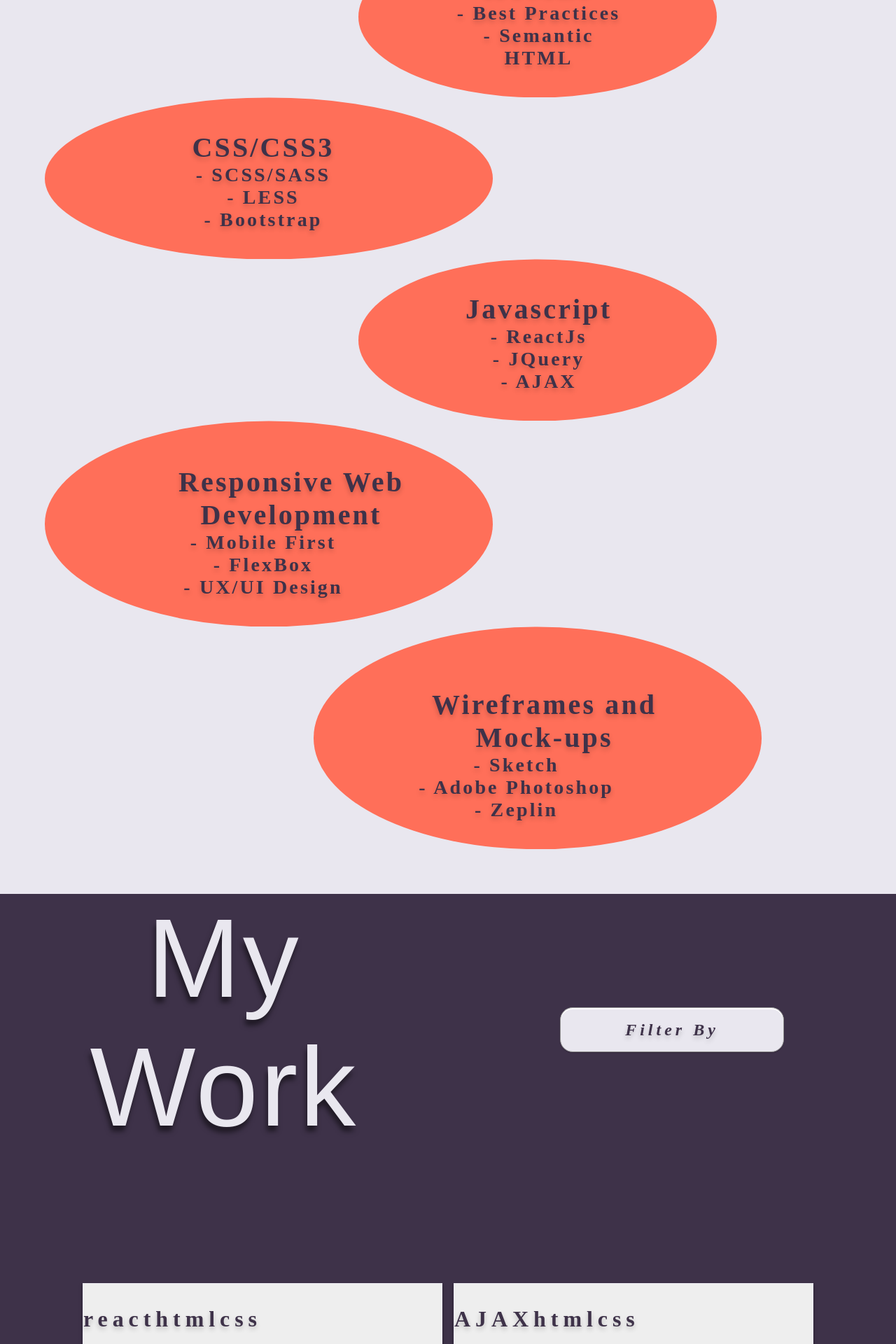
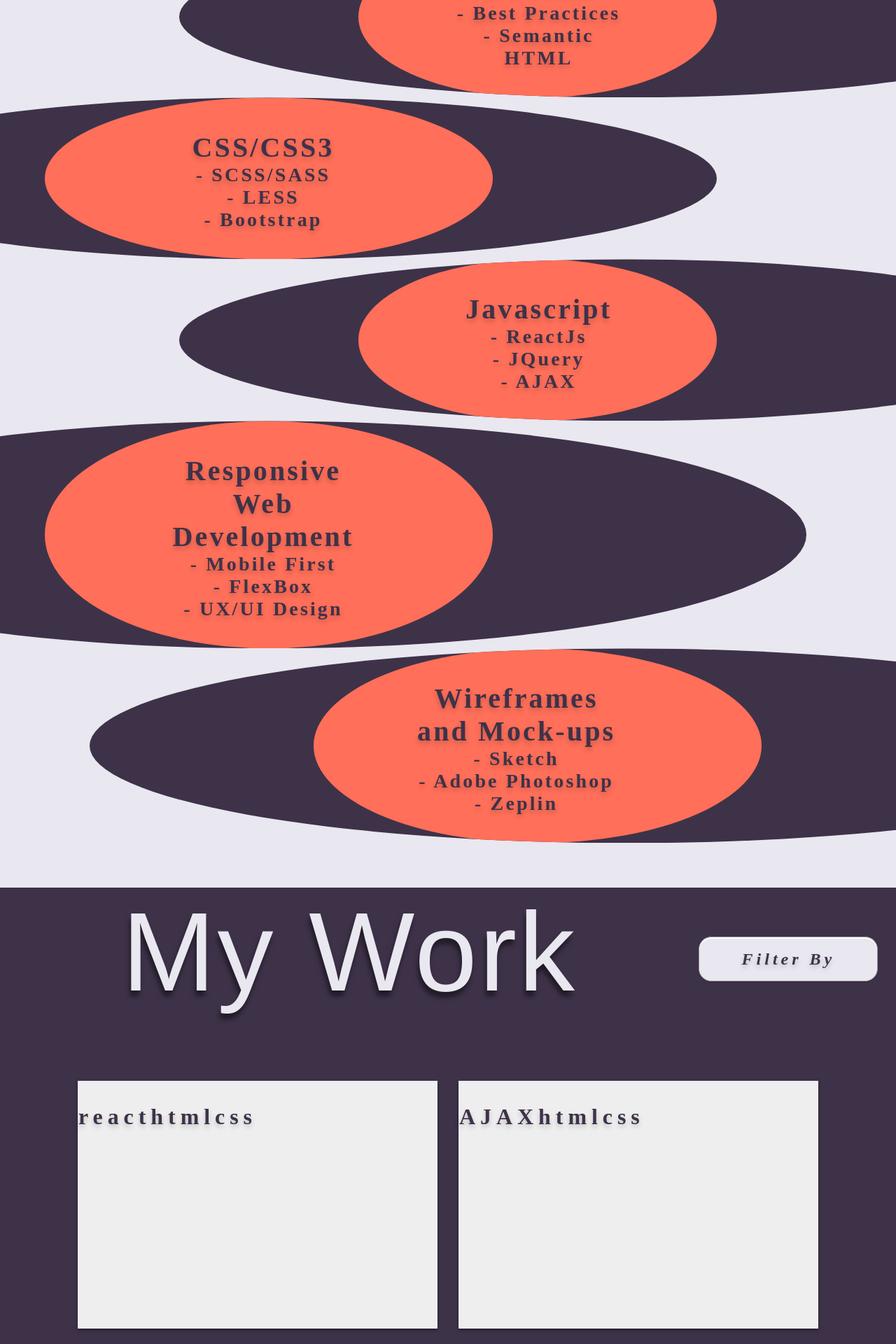
Before and after one commit to LaurenwallerDesigns/portfolio, a React (Create React App) app: page / in a window 1280 px wide. Shown: the part 1180-3100 px from the top of the page at 70% size. Built offline with nearby package versions, Linux system fonts and the light colour scheme; a web font is replaced by a local one.

Commit message:
changed the hover of blurb so it is more readable. organized the media query

```diff
--- a/src/App.js
+++ b/src/App.js
@@ -95,7 +95,7 @@
   }
 
   insertText() {
-    const blurbs = document.querySelectorAll(".blurbs div");
+    const blurbs = document.querySelectorAll(".blurbs .blurb-container");
     blurbs.forEach( b => {
       const div = document.createElement("div");
       div.setAttribute("class", "div-blurb-text");
--- a/src/Blurbs.js
+++ b/src/Blurbs.js
@@ -3,7 +3,9 @@
 class Blurbs extends React.Component {
 	render () {
 		return (
-			<div id={this.props.id} className={this.props.className}>
+			<div class="container">
+				<div id={this.props.id} className={this.props.className}>
+				</div>
 			</div>
 		);
 	}
--- a/src/style.scss
+++ b/src/style.scss
@@ -1,6 +1,6 @@
 @import 'colors', 'fonts', 'mixins', 'textBlurbs', 'animate';
-$breakpoint-tablet-port: 768px;
-$breakpoint-tablet-land: 1024px;
+$breakpoint-tablet-port: 48em;
+$breakpoint-tablet-land: 64em;
 
 //background
 * {
@@ -36,23 +36,11 @@
 	margin-top: 0px;
 	padding-top: 10vmin;
 	@include title-mobile-p;
-	@media (min-width: $breakpoint-tablet-port) {
-		padding-top: 3%;
-	}
-	@media (min-width: $breakpoint-tablet-land) {
-		padding-top: 8%;
-	}
 }
 
 .subtitle-text {
 	margin-top: 25vmin;
 	@include header-subtitle-mobile-p;
-	@media (min-width: $breakpoint-tablet-port) {
-		margin-top: 20%;
-	}
-	@media (min-width: $breakpoint-tablet-land) {
-		margin-top: 10%;
-	}
 }
 
 //arrows
@@ -64,22 +52,11 @@
 	width: 10vw;
 	height: 20vh;
 	z-index: 4;
-	@media (min-width: $breakpoint-tablet-land) {
-		width: 10vw;
-	}
 }
 
 .arrow {
   	width: 100%;
   	height: 50%;
-  	@media (min-width: $breakpoint-tablet-port) {
-		width: 80%;
-		height: 60%;
-	}
-	@media (min-width: $breakpoint-tablet-land) {
-		width: 100%;
-		height: 80%;
-	}
 }
 
 .hide {
@@ -144,23 +121,61 @@
 .blurbs{
 	height: auto;
 	padding-bottom: 5%;
-	div:nth-child(-n + 1){
+	.container{
+		background-color: $dkpurple;
+	}
+	.container:nth-child(1){
+		@include transform(50%, 50%, 70%);
+		transition: padding 1s;
+		&:hover {
+			padding: 0px 0px 10px 10px;
+		}
+	}
+	.container:nth-child(2){
+		@include transform(50%, 50%, 30%);
+		transition: padding 1s;
+		&:hover {
+			padding: 0px 10px 10px 0px;
+		}
+	}
+	.container:nth-child(3){
+		@include transform(50%, 50%, 70%);
+		transition: padding 1s;
+		&:hover {
+			padding: 0px 0px 10px 10px;
+		}
+	}
+	.container:nth-child(4){
+		@include transform(60%, 50%, 30%);
+		transition: padding 1s;
+		&:hover {
+			padding: 0px 10px 10px 0px;
+		}
+	}
+	.container:nth-child(5){
+		@include transform(60%, 50%, 70%);
+		transition: padding 1s;
+		&:hover {
+			padding: 0px 10px 10px 10px;
+		}
+	}
+	.blurb-container:nth-child(-n + 1){
 		height: auto;
 		.blurb-title {
 			padding-top: 3vmin;
 		}
 	}
-	div:nth-child(n + 2){
+	.blurb-container:nth-child(n + 2){
 		height: auto;
 	}
-	div:nth-child(n + 4){
+	.blurb-container:nth-child(n + 4){
 		height: auto;
 		.blurb-title {
 			width: 50vmin;
 			padding-top: 5vmin;
 		}
 	}
-	div:nth-child(5){
+	.blurb-container:nth-child(5){
 		.blurb-title {
 			padding-top: 8vmin;
 		}
@@ -171,119 +186,31 @@
 
 #one {
 	@include transform(50%, 50%, 70%);
-	&:hover {
-		@include transform(100%, 50%, 30%);
-	}
-	@media (min-width: $breakpoint-tablet-land) {
-		@include transform(50%, 50%, 70%);
-		&:hover {
-			@include transform(100%, 50%, 30%);
-		}
-	}
 	@include blurb-sizing($left: false, $width: false);
 }
 
 #two {
 	@include transform(50%, 50%, 30%);
-	&:hover {
-		@include transform(100%, 50%, 70%);
-	}
-	@media (min-width: $breakpoint-tablet-land) {
-		@include transform(55%, 45%, 30%);
-		&:hover {
-			@include transform(100%, 45%, 70%);
-		}
-	}
-
 	@include blurb-sizing($left: true, $width: false);
 }
 
 #three {
 	@include transform(50%, 50%, 70%);
-	&:hover {
-		@include transform(100%, 50%, 30%);
-	}
-	@media (min-width: $breakpoint-tablet-land) {
-		@include transform(55%, 45%, 70%);
-		&:hover {
-			@include transform(100%, 45%, 30%);
-		}
-	}
-
 	@include blurb-sizing($left: false, $width: false);
 }
 
 
 #four {
 	@include transform(60%, 50%, 30%);
-	&:hover {
-		@include transform(100%, 50%, 70%);
-	}
 	@include blurb-sizing($left: true, $width: true);
 }
 
 
 #five {
 	@include transform(60%, 50%, 70%);
-	&:hover {
-		@include transform(100%, 50%, 30%);
-	}
 	@include blurb-sizing($left: false, $width: true);
 }
 
-
-@media screen and (orientation: landscape) {
-	.right{
-		.div-blurb-text {
-			margin-left: auto;
-			margin-right: 28%;
-		}
-	}
-	.left{
-		.div-blurb-text {
-			margin-left: 15%;
-			margin-right: auto;
-		}
-	}
-
-	#one {
-		@include transform(20%, 50%, 60%);
-		&:hover {
-			@include transform(80%, 50%, 30%);
-		}
-	}
-
-	#two {
-		@include transform(25%, 50%, 30%);
-		&:hover {
-			@include transform(100%, 50%, 70%);
-		}
-	}
-
-	#three {
-		@include transform(20%, 50%, 60%);
-		&:hover {
-			@include transform(100%, 50%, 30%);
-		}
-	}
-
-
-	#four {
-		@include transform(25%, 50%, 30%);
-		&:hover {
-			@include transform(100%, 50%, 70%);
-		}
-	}
-
-
-	#five {
-		@include transform(25%, 50%, 60%);
-		&:hover {
-			@include transform(100%, 50%, 30%);
-		}
-	}
-
-}
 
 
 
@@ -307,9 +234,6 @@
   	@include section-three-title-mobile-p;
   	margin-top:	0%;
   	margin-bottom: 4%;
-  	@media (min-width: $breakpoint-tablet-port) {
-		@include center-element;
-   	}
 }
 
 .div-filter{
@@ -326,9 +250,6 @@
   @include filter-mobile-p;
   margin-bottom: 15px;
   @include text-shadow-20;
-  @media (min-width: $breakpoint-tablet-port) {
-  		height: 8vmin;
-	}
 }
 
 
@@ -410,11 +331,7 @@
 	padding-bottom: 5%;
 	justify-content: center;
 	background-color: $dkpurple;
-	@media (min-width: $breakpoint-tablet-port) {
-		margin-top: 10%;
-		flex-direction: row;
-		flex-wrap: wrap;
-	}
+
 	div {
 		width: 60vw;
 		min-height: 260px;
@@ -425,10 +342,6 @@
 		box-shadow: 0 2px 4px 0 $black-50;
 		border: solid 1px $lavender;
 		background-color: $dkpurple;
-		@media (min-width: $breakpoint-tablet-port) {
-			width: 40vw;
-			margin: 8px;
-		}
 	  	p {
 	  		text-align: center;
 	  		width: 10%;
@@ -436,39 +349,6 @@
 	}
 }
 
-
-@media screen and (orientation: landscape) {
-	.titlebtnContainer {
-		display: flex;
-		flex-direction: row;
-		align-items: center;
-	}
-	#filter-menu {
-		width: 40vw;
-		z-index: 4;
-		position: absolute;
-	}
-
-	.buttons {
-		width: 40vw;
-	}
-
-	.flex-project {
-		min-height: 100vh;
-		height: auto;
-		display: flex;
-		flex-direction: row;
-		flex-wrap:wrap;
-		padding-bottom: 5%;
-		justify-content: center;
-		div {
-			width: 40%;
-			height: 260px;
-			margin: 8px;
-		}
-	}
-
-}
 
 
 //section four
@@ -507,3 +387,144 @@
 	background-color: $orange;
 	@include email-btn-mobile-p;
 }
+
+
+
+//MEDIA QUERIES
+@media screen and (orientation: landscape) {
+	.right{
+		.div-blurb-text {
+			margin-left: auto;
+			margin-right: 28%;
+		}
+	}
+	.left{
+		.div-blurb-text {
+			margin-left: 15%;
+			margin-right: auto;
+		}
+	}
+
+	#one {
+		@include transform(20%, 50%, 60%);
+		&:hover {
+			@include transform(80%, 50%, 30%);
+		}
+	}
+
+	#two {
+		@include transform(25%, 50%, 30%);
+		&:hover {
+			@include transform(100%, 50%, 70%);
+		}
+	}
+
+	#three {
+		@include transform(20%, 50%, 60%);
+		&:hover {
+			@include transform(100%, 50%, 30%);
+		}
+	}
+
+
+	#four {
+		@include transform(25%, 50%, 30%);
+		&:hover {
+			@include transform(100%, 50%, 70%);
+		}
+	}
+
+
+	#five {
+		@include transform(25%, 50%, 60%);
+		&:hover {
+			@include transform(100%, 50%, 30%);
+		}
+	}
+	.titlebtnContainer {
+		display: flex;
+		flex-direction: row;
+		align-items: center;
+	}
+
+	.sectionthree-title {
+		flex-grow: 2;
+	}
+
+	#filter-menu {
+		width: 40vw;
+		z-index: 4;
+		position: absolute;
+	}
+	.div-filter{
+		width: 25vw;
+	}
+	.Button-Background{
+		width: 20vw;
+		margin-right: 2vw;
+	}
+
+	.buttons {
+		width: 40vw;
+	}
+
+	.flex-project {
+		min-height: 100vh;
+		height: auto;
+		display: flex;
+		flex-direction: row;
+		flex-wrap:wrap;
+		padding-bottom: 5%;
+		justify-content: center;
+		margin-top: 2%;
+		div {
+			width: 40%;
+			height: 44vh;
+		}
+	}
+
+}
+
+@media (min-width: $breakpoint-tablet-port) {
+	.title {
+		padding-top: 3%;
+	}
+	.subtitle-text{
+		margin-top: 20%;
+	}
+	.arrow{
+		width: 80%;
+		height: 60%;
+	}
+	.sectionthree-title{
+		@include center-element;
+	}
+	.Button-Background{
+		height: 8vmin;
+	}
+	.flex-project{
+		flex-direction: row;
+		flex-wrap: wrap;
+		div {
+			width: 40vw;
+			margin: 15px;
+		}
+	}
+}
+
+
+@media (min-width: $breakpoint-tablet-land) {
+	.title {
+		padding-top: 8%;
+	}
+	.subtitle-text {
+		margin-top: 10%;
+	}
+	.arrows {
+		width: 10vw;
+	}
+	.arrow {
+		width: 100%;
+		height: 80%;
+	}
+}
```
